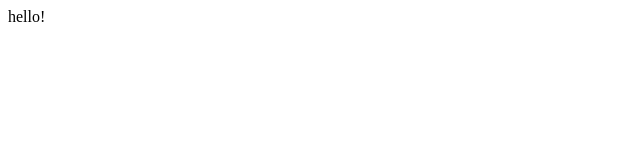
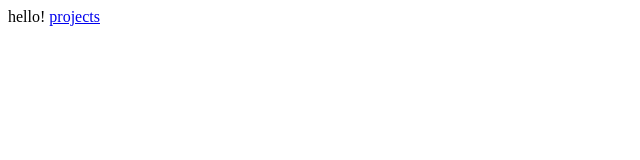
Before and after one commit to elizabethvincentm/projects, a plain HTML site: page index.html in a window 1280 px wide. Shown: the full height of the page, 0-640 px from the left. Drawn offline with Linux system fonts and the light colour scheme.

Commit message:
adding link to projects

```diff
--- a/index.html
+++ b/index.html
@@ -1,3 +1,4 @@
 <html>
   hello!
+  <a href="projects/tribute/tributePage.html">projects</a>
 </html>
```
